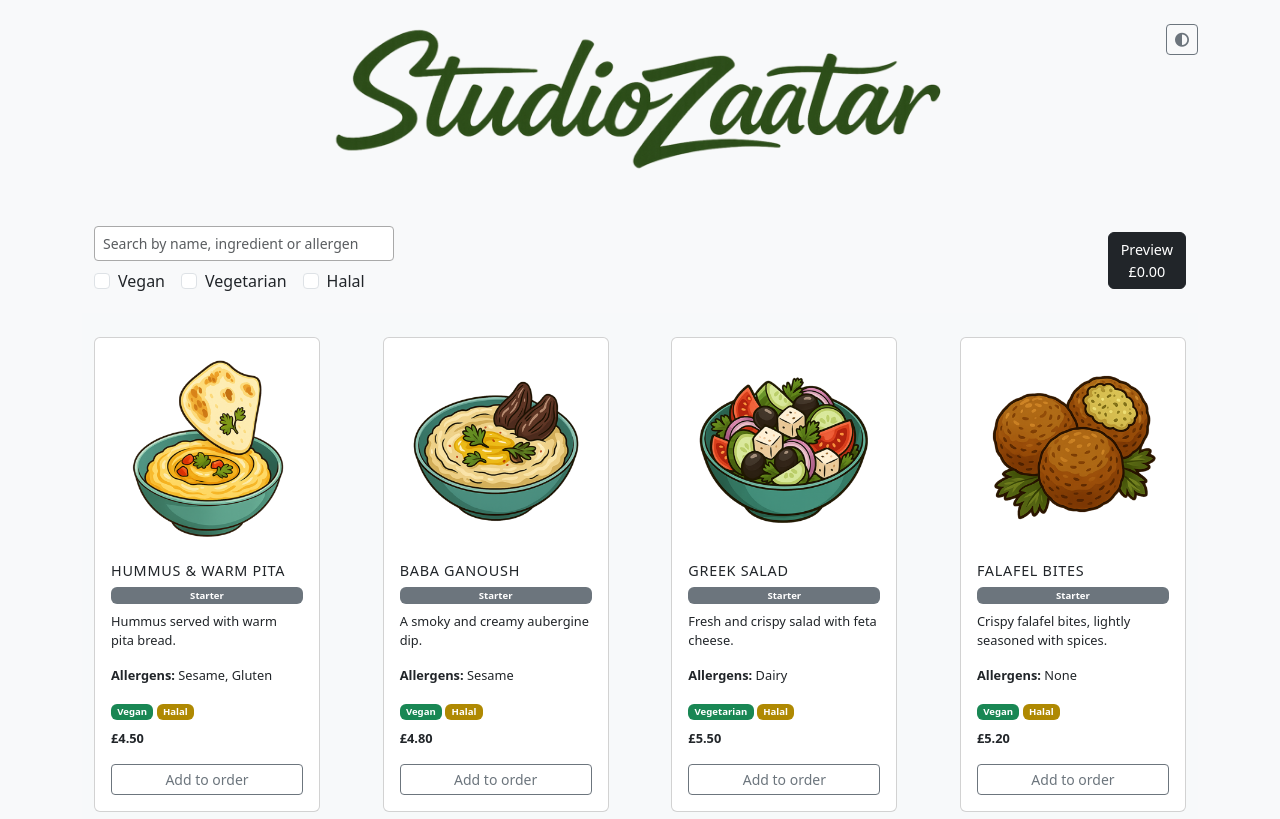
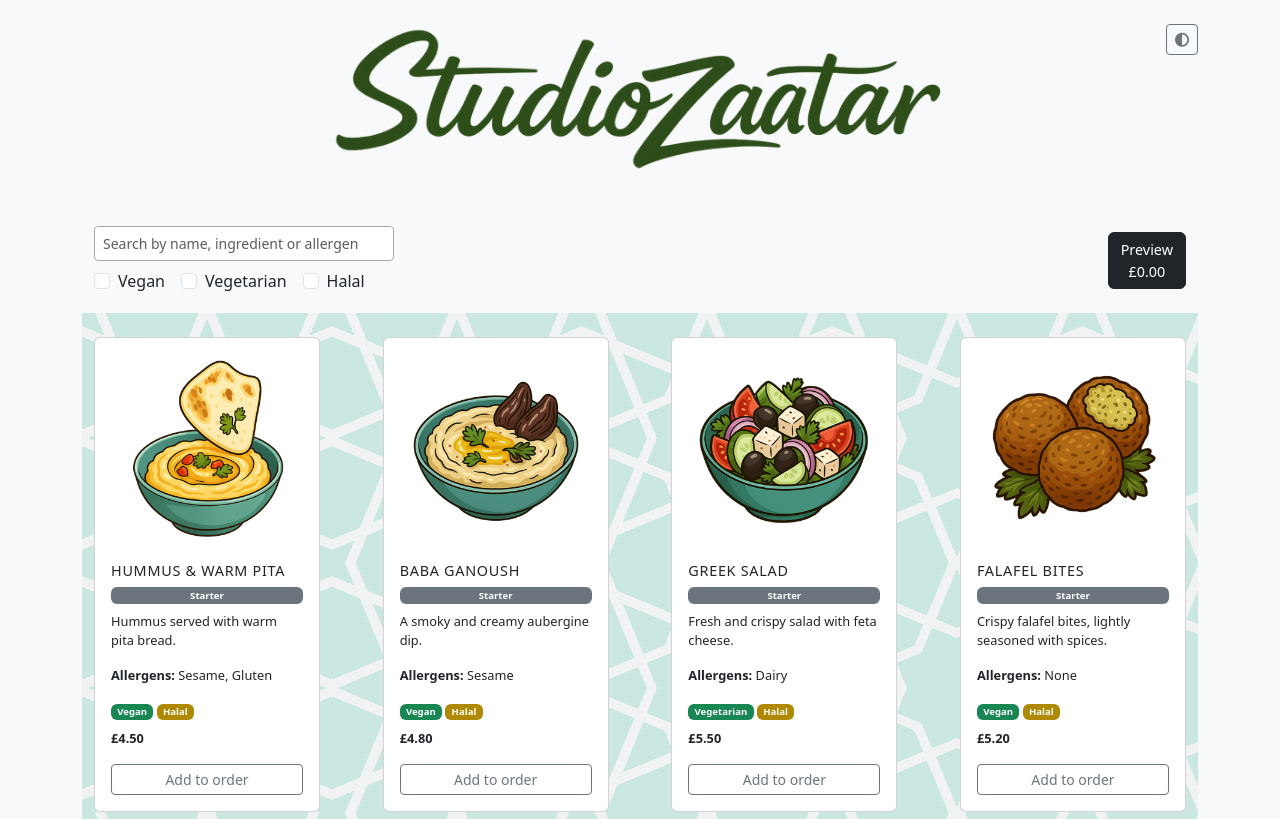
Before and after one commit to filippo-ciucciomei/studio-zataar, a website: page index.html in a window 1280 px wide. Shown: the top 819 px of the page. Drawn offline with nearby package versions, Linux system fonts and the light colour scheme.

Commit message:
add the css pattern to the background

```diff
--- a/assets/css/style.css
+++ b/assets/css/style.css
@@ -59,6 +59,38 @@ body.dark-mode .modal-content {
 }
 
 /* MAIN BODY */
+
+#main-body{
+  background-color:#16a085;
+  background-image:
+  linear-gradient(67.5deg, #16a085 10%, transparent 10%),
+  linear-gradient(157.5deg, #16a085 10%, transparent 10%),
+  linear-gradient(67.5deg, transparent 90%, #16a085 90%),
+  linear-gradient(157.5deg, transparent 90%, #16a085 90%),
+
+  linear-gradient(22.5deg, #16a085 10%, transparent 10%),
+  linear-gradient(112.5deg, #16a085 10%, transparent 10%),
+  linear-gradient(22.5deg, transparent 90%, #16a085 90%),
+  linear-gradient(112.5deg, transparent 90%, #16a085 90%),
+
+  linear-gradient(22.5deg, transparent 33%, #d5d8dc 33%, #d5d8dc 36%, transparent 36%, transparent 64%, #d5d8dc 64%, #d5d8dc 67%, transparent 67%),
+  linear-gradient(-22.5deg, transparent 33%, #d5d8dc 33%, #d5d8dc 36%, transparent 36%, transparent 64%, #d5d8dc 64%, #d5d8dc 67%, transparent 67%),
+  linear-gradient(112.5deg, transparent 33%, #d5d8dc 33%, #d5d8dc 36%, transparent 36%, transparent 64%, #d5d8dc 64%, #d5d8dc 67%, transparent 67%),
+  linear-gradient(-112.5deg, transparent 33%, #d5d8dc 33%, #d5d8dc 36%, transparent 36%, transparent 64%, #d5d8dc 64%, #d5d8dc 67%, transparent 67%);
+  /*guidelines*/
+/*   linear-gradient(transparent 49%, black 50%, transparent 51%),
+  linear-gradient(90deg, transparent 49%, black 50%, transparent 51%),
+  linear-gradient(45deg, transparent 49%, black 50%, transparent 51%),
+  linear-gradient(-45deg, transparent 49%, black 50%, transparent 51%),
+  radial-gradient(transparent 69%, black 70%, transparent 71%),
+  linear-gradient(45deg, pink, teal); */
+  background-size: 250px 250px;
+  background-position:
+    -100px 150px, -150px 150px, -150px 100px, -100px 100px,
+    -150px 100px, -100px 100px, -100px 150px, -150px 150px,
+    0 0, 0 0, 0 0, 0 0;
+}
+
 
 #menu {
     background-color: rgba(248, 249, 250, 0.8);
--- a/assets/js/script.js
+++ b/assets/js/script.js
@@ -165,6 +165,8 @@ orderList.addEventListener("click", function (event) {
     const removingItem = event.target.closest(".order-item");
     removingItem.remove();
     updateOrderTotal();
+  } else {
+    return; // do nothing if not clicking on remove button
   }
 });
 
--- a/index.html
+++ b/index.html
@@ -24,9 +24,9 @@
 
 <body class="bg-light">
 
-    <div class="container py-4">
+    <div  class="container py-4">
         <div class="row">
-            <div id="header-logo" class="col-12 justify-content-end align-items-start mb-4 d-flex">
+            <div id="header-logo" class="col-12 d-flex justify-content-end align-items-start mb-4">
                 <h1 class="hidden">Studio Zaatar</h1>
     <input  type="checkbox" class="btn-check" id="dark-mode-btn" aria-label="Toggle dark mode"
 >
@@ -95,7 +95,7 @@
         </div>
 
         <!-- MENU -->
-         <main>
+         <main id="main-body">
             <div class="row g-4 d-flex justify-content-between" id="menu">
 
 
@@ -105,29 +105,22 @@
                     data-vegan="true" data-vegetarian="true" data-halal="true" data-price="4.50">
                     <div class="card h-100">
                         <div class="card-body">
-
                             <div>
                                 <img loading="lazy" src="assets/images/menu/hummus.png" class="img-fluid mb-3"
                                     alt="Hummus & Warm Pita">
                             </div>
-
                             <h2 class="card-title">Hummus & Warm Pita</h2>
                             <span class="badge bg-secondary mb-2">Starter</span>
-
                             <p class="hide-small">Hummus served with warm pita bread.</p>
                             <p class="hide-small"><strong>Allergens:</strong> Sesame, Gluten</p>
-
                             <div class="mb-2">
                                 <span class="badge bg-success">Vegan</span>
                                 <span class="badge bg-warning">Halal</span>
                             </div>
-
                             <p class="fw-bold">£4.50</p>
-
                             <button class="btn btn-outline-secondary btn-sm add-to-order">
                                 Add to order
                             </button>
-
                         </div>
                     </div>
                 </div>
@@ -142,28 +135,21 @@
                     data-vegetarian="true" data-halal="true" data-price="4.80">
                     <div class="card h-100">
                         <div class="card-body">
-
                             <div>
                                 <img loading="lazy" src="assets/images/menu/babaganoush.png" class="img-fluid mb-3" alt="Baba Ganoush">
                             </div>
-
                             <h2 class="card-title">Baba Ganoush</h2>
                             <span class="badge bg-secondary mb-2">Starter</span>
-
                             <p class="hide-small">A smoky and creamy aubergine dip.</p>
                             <p class="hide-small"><strong>Allergens:</strong> Sesame</p>
-
                             <div class="mb-2">
                                 <span class="badge bg-success">Vegan</span>
                                 <span class="badge bg-warning">Halal</span>
                             </div>
-
                             <p class="fw-bold">£4.80</p>
-
                             <button class="btn btn-outline-secondary btn-sm add-to-order">
                                 Add to order
                             </button>
-
                         </div>
                     </div>
                 </div>
```
Also changed, not shown: 1 other file.
